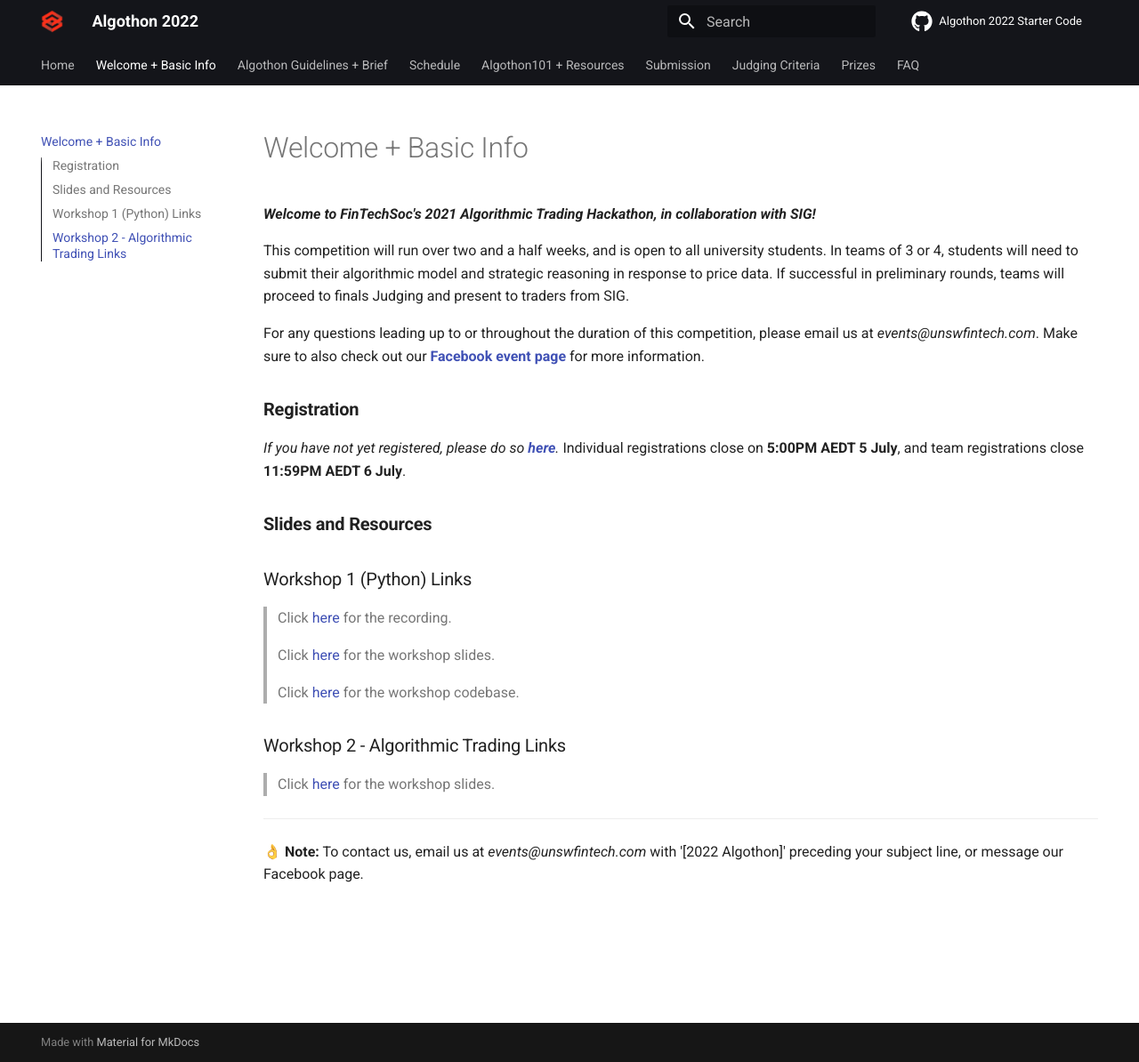
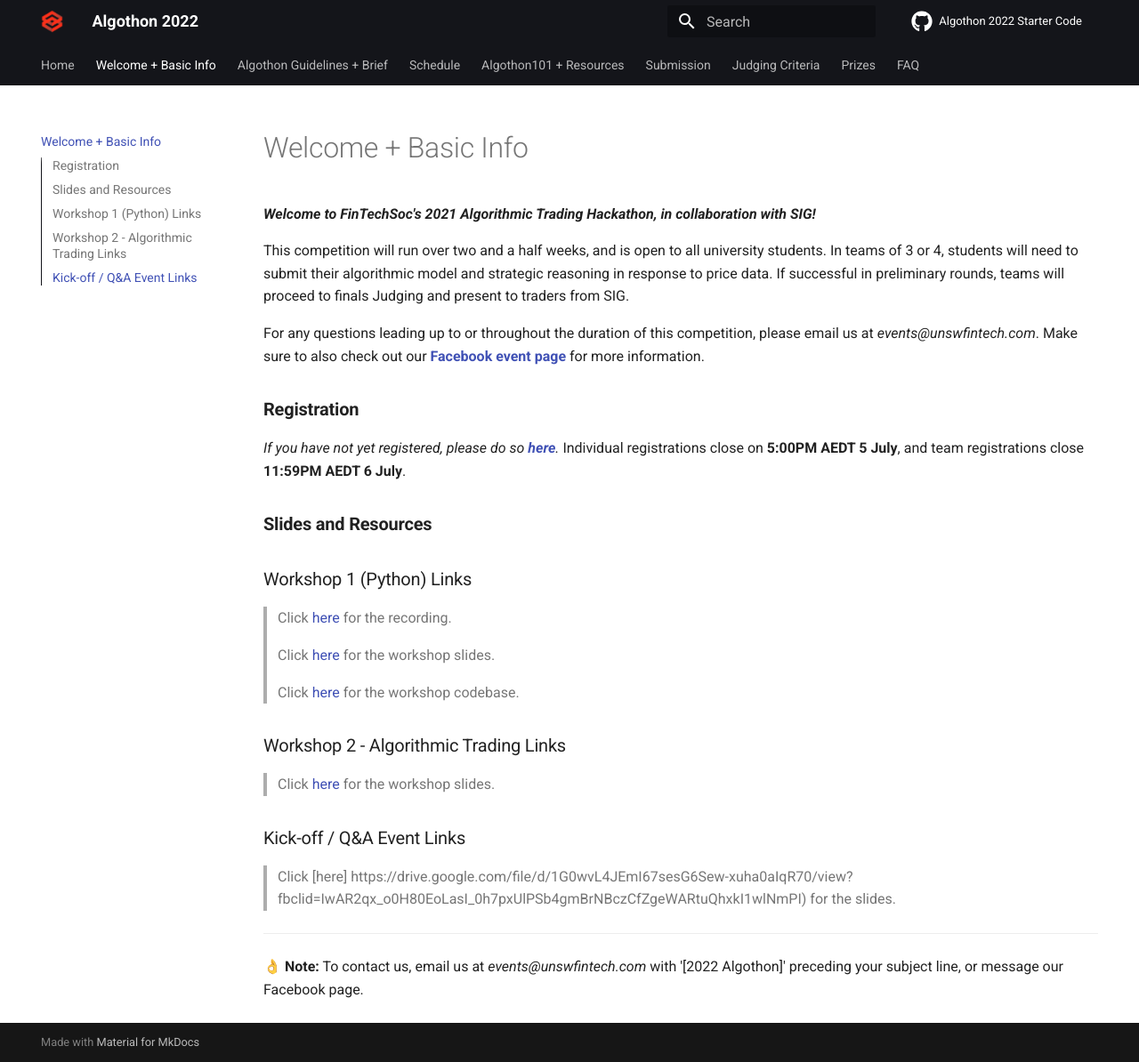
Before and after one commit to loh-0/Algothon25-wiki, an MkDocs documentation site: the page built from docs/1basicInfo.md, in a window 1280 px wide and 1194 px high. Shown: the whole window at 89% size. Built offline with MkDocs 1.6.1 and Material for MkDocs 9.7.7, drawn with Linux system fonts in a browser that asks for light colours; comment, search, counter and statistics services are not loaded.

Commit message:
added kick-off event links

```diff
--- a/docs/1basicInfo.md
+++ b/docs/1basicInfo.md
@@ -25,6 +25,10 @@
 
 > Click [here](https://drive.google.com/file/d/1qJPwl48jnsaiHP7QxfK7TlED60zx0UO2/view?usp=sharing) for the workshop slides.
 
+### Kick-off / Q&A Event Links
+
+> Click [here] https://drive.google.com/file/d/1G0wvL4JEmI67sesG6Sew-xuha0aIqR70/view?fbclid=IwAR2qx_o0H80EoLasI_0h7pxUlPSb4gmBrNBczCfZgeWARtuQhxkI1wlNmPI) for the slides.
+
 ---
 
 👌 **Note:** To contact us, email us at *events@unswfintech.com* with '[2022 Algothon]' preceding your subject line, or message our Facebook page.
```
Also changed, not shown: docs/4resources.md (+3 -0 lines).
